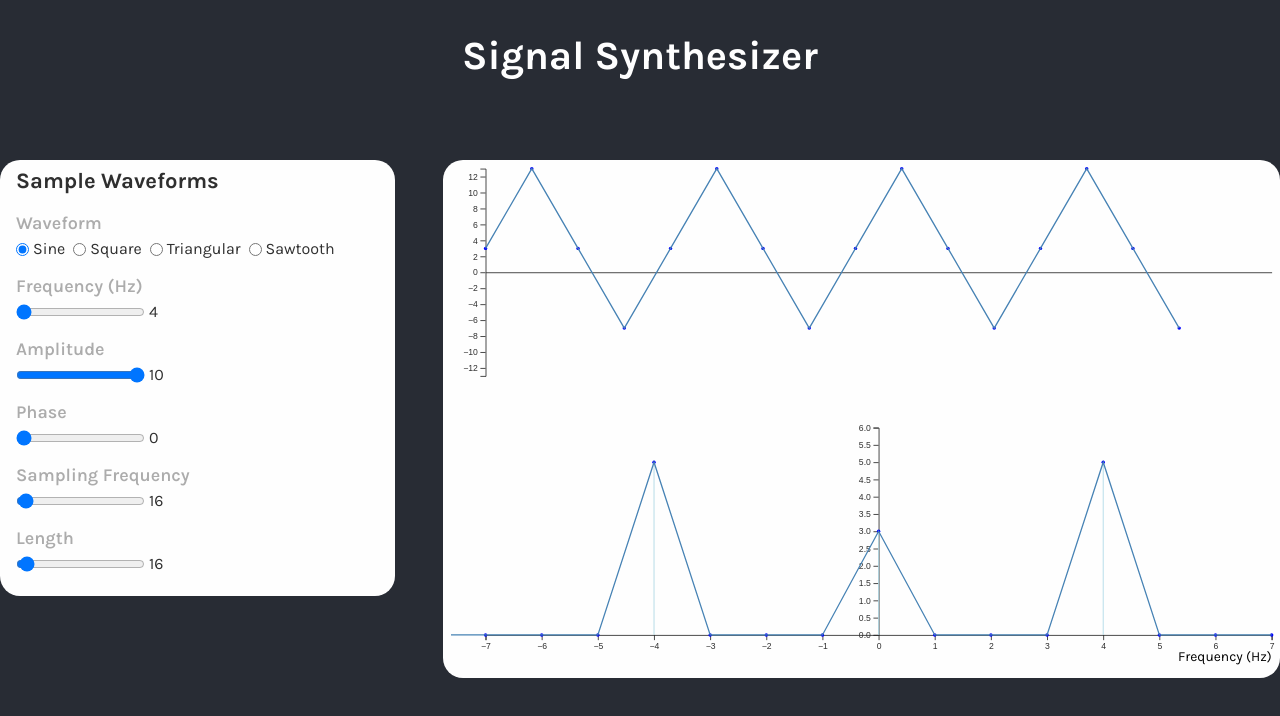
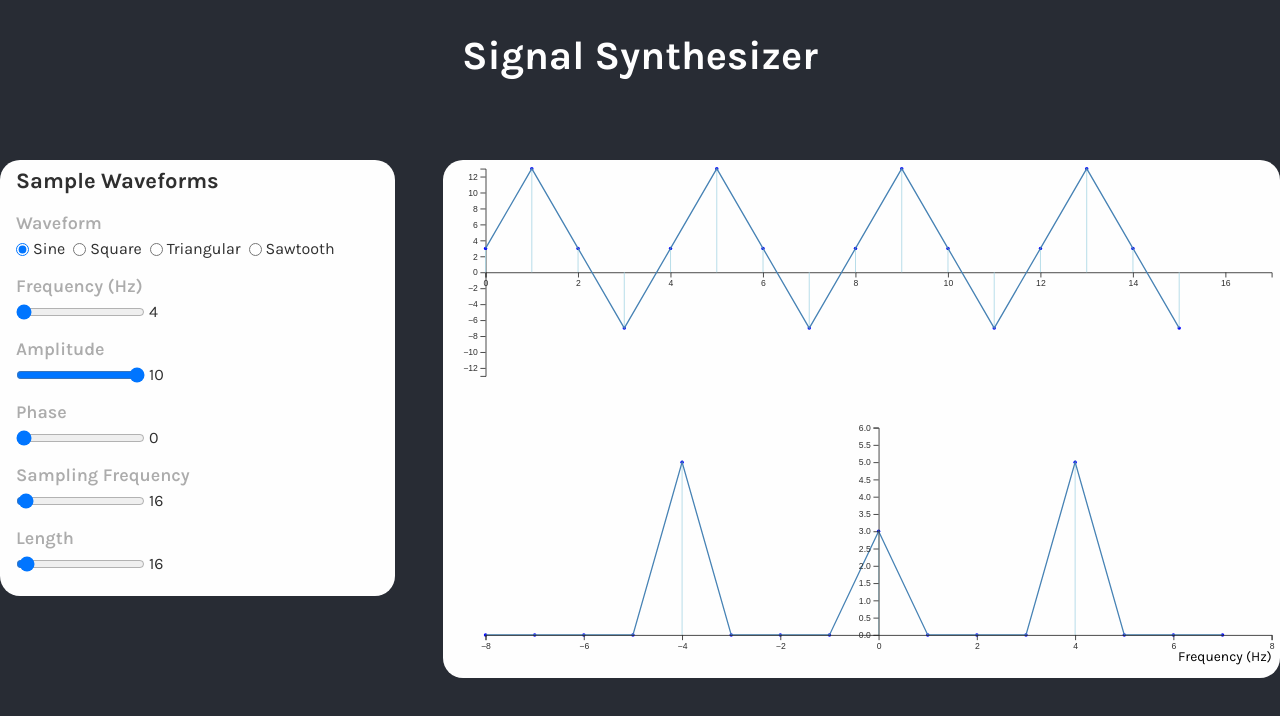
Before and after one commit to vteodorodev/signal_synth, a React (Create React App) app: page / in a window 1280 px wide. Shown: the top 716 px of the page. Built offline with nearby package versions, Linux system fonts and the light colour scheme.

Commit message:
put d3 charts in own util

```diff
--- a/src/components/StemChart/index.tsx
+++ b/src/components/StemChart/index.tsx
@@ -1,6 +1,16 @@
 import { useEffect, useRef } from "react";
 import { Dataset, FourierSignal, RealSignal, StemChartProps } from "../../commons/types";
 import * as d3 from "d3";
+import {
+  appendAxes,
+  buildCanvas,
+  clearCanvas,
+  makeLinearScale,
+  appendStems,
+  appendLines,
+  appendAxesLabels,
+  getAxesDomain,
+} from "../../utils/chart";
 
 const layoutHeight = 300;
 const layoutWidth = 960;
@@ -10,182 +20,47 @@ const margin = { top: 10, right: 10, bottom: 50, left: 40 },
   height = layoutHeight - margin.top - margin.bottom;
 
 function buildRealStemChart(data: RealSignal, svgRef: any) {
-  let xMin, xMax: number;
-  let yMin, yMax: number;
+  const { xDomain, yDomain } = getAxesDomain(data, "time");
 
-  let x: d3.ScaleLinear<number, number, never>;
-  let y: d3.ScaleLinear<number, number, never>;
+  const { xScale, yScale, xAxis, yAxis } = makeLinearScale(xDomain, yDomain, width, height);
 
-  let xAxis: d3.Axis<d3.NumberValue>;
-  let yAxis: d3.Axis<d3.NumberValue>;
+  clearCanvas("time-chart");
 
-  xMin = 0;
-  xMax = data.length + 1;
-  yMax = d3.max(data as RealSignal, (d) => Math.abs(d)) as number;
+  const svg = buildCanvas(
+    svgRef,
+    { width: layoutWidth, height: layoutHeight },
+    margin,
+    "time-chart"
+  );
 
-  x = d3.scaleLinear().domain([xMin, xMax]).range([0, width]);
-  y = d3.scaleLinear().domain([-yMax, yMax]).range([height, 0]);
+  appendAxes(svg, "time-x-axis", "time-y-axis", xAxis, yAxis, yScale(0), xScale(0));
 
-  xAxis = d3.axisBottom(x);
-  yAxis = d3.axisLeft(y);
+  appendStems(svg, data, xScale, yScale, "time");
 
-  xAxis.tickFormat((x) => "").tickSize(0);
-
-  d3.select("#time-chart").selectAll("*").remove();
-
-  var svg = d3
-    .select(svgRef.current)
-    .attr("viewBox", `0 0 ${layoutWidth} ${layoutHeight}`)
-    .attr("id", "time-chart")
-    .attr("width", "100%")
-    //.attr("width", width + margin.left + margin.right)
-    //.attr("height", height + margin.top + margin.bottom)
-    .append("g")
-    .attr("transform", "translate(" + margin.left + "," + margin.top + ")");
-
-  svg
-    .append("g")
-    .attr("id", "time-x-axis")
-    .attr("transform", "translate(0," + y(0) + ")")
-    .call(xAxis)
-    .selectAll("text")
-    .style("text-anchor", "center");
-
-  svg.append("g").attr("id", "time-y-axis").call(yAxis);
-
-  /*   svg
-    .append("g")
-    .attr("id", "time-lines")
-    .selectAll("time-lines")
-    .data(data)
-    .enter()
-    .append("line")
-    .attr("x1", (d, i) => x(i))
-    .attr("x2", (d, i) => x(i))
-    .attr("y1", (d, i) => y(d))
-    .attr("y2", (d, i) => y(0))
-    .attr("stroke", "lightblue"); */
-
-  svg
-    .append("g")
-    .attr("id", "time-circles")
-    .selectAll("time-circles")
-    .data(data)
-    .enter()
-    .append("circle")
-    .attr("cx", (d, i) => x(i))
-    .attr("cy", (d, i) => y(d as number))
-    .attr("r", "2")
-    .style("fill", "blue");
-
-  svg
-    .append("path")
-    .datum(data)
-    .attr("fill", "none")
-    .attr("stroke", "steelblue")
-    .attr("stroke-width", 1.5)
-    .attr(
-      "d",
-      d3.line(
-        (d, i) => x(i),
-        (d, i) => y(d)
-      )
-    );
+  appendLines(svg, data, xScale, yScale, "time");
 }
 
 function buildMagnitudeStemChart(data: FourierSignal, svgRef: any) {
-  let xMin, xMax: number;
-  let yMin, yMax: number;
+  const { xDomain, yDomain } = getAxesDomain(data, "frequency");
 
-  let xScale: d3.ScaleLinear<number, number, never>;
-  let yScale: d3.ScaleLinear<number, number, never>;
+  const { xScale, yScale, xAxis, yAxis } = makeLinearScale(xDomain, yDomain, width, height);
 
-  let xAxis: d3.Axis<d3.NumberValue>;
-  let yAxis: d3.Axis<d3.NumberValue>;
+  clearCanvas("magnitude-chart");
 
-  xMax = d3.max(data, (d) => d.w) as number;
-  yMin = 0;
-  // yMax = d3.max(data, (d) => d.r) as number;
-  yMax = Math.ceil((d3.max(data, (d) => d.r) as number) / 2) * 2;
+  const svg = buildCanvas(
+    svgRef,
+    { width: layoutWidth, height: layoutHeight },
+    margin,
+    "magnitude-chart"
+  );
 
-  xScale = d3.scaleLinear().domain([-xMax, xMax]).range([0, width]);
-  yScale = d3.scaleLinear().domain([yMin, yMax]).range([height, 0]);
+  appendStems(svg, data, xScale, yScale, "frequency");
 
-  xAxis = d3.axisBottom(xScale);
-  yAxis = d3.axisLeft(yScale);
+  appendAxesLabels(svg, width, height, "Frequency (Hz)");
 
-  d3.select("#magnitude-chart").selectAll("*").remove();
+  appendLines(svg, data, xScale, yScale, "frequency");
 
-  const svg = d3
-    .select(svgRef.current)
-    .attr("viewBox", `0 0 ${layoutWidth} ${layoutHeight}`)
-    .attr("id", "magnitude-chart")
-    // .attr("width", width + margin.left + margin.right)
-    .attr("width", "100%")
-    // .attr("height", height + margin.top + margin.bottom)
-    .append("g")
-    .attr("transform", "translate(" + margin.left + "," + margin.top + ")");
-
-  const xAxisSvg = svg
-    .append("g")
-    .attr("id", "magnitude-x-axis")
-    .attr("transform", "translate(0," + yScale(0) + ")")
-    .call(xAxis)
-    .selectAll("text")
-    .style("text-anchor", "center");
-
-  svg
-    .append("text")
-    .attr("class", "x label")
-    .attr("text-anchor", "end")
-    .attr("x", width)
-    .attr("y", height + 30)
-    .text("Frequency (Hz)");
-
-  svg
-    .append("g")
-    .attr("id", "magnitude-y-axis")
-    .attr("transform", "translate(" + xScale(0) + ", 0)")
-    .call(yAxis);
-
-  svg
-    .append("g")
-    .attr("id", "lines")
-    .selectAll("lines")
-    .data(data)
-    .enter()
-    .append("line")
-    .attr("x1", (d, i) => xScale(d.w))
-    .attr("x2", (d, i) => xScale(d.w))
-    .attr("y1", (d, i) => yScale(d.r))
-    .attr("y2", (d, i) => yScale(0))
-    .attr("stroke", "lightblue");
-
-  svg
-    .append("g")
-    .attr("id", "circles")
-    .selectAll("mycircle")
-    .data(data)
-    .enter()
-    .append("circle")
-    .attr("cx", (d, i) => xScale(d.w))
-    .attr("cy", (d, i) => yScale(d.r))
-    .attr("r", "2")
-    .style("fill", "blue");
-
-  svg
-    .append("path")
-    .datum(data)
-    .attr("fill", "none")
-    .attr("stroke", "steelblue")
-    .attr("stroke-width", 1.5)
-    .attr(
-      "d",
-      d3.line(
-        (d, i) => xScale(d.w),
-        (d, i) => yScale(d.r)
-      )
-    );
+  appendAxes(svg, "magnitude-x-axis", "magnitude-y-axis", xAxis, yAxis, yScale(0), xScale(0));
 }
 
 function StemChart({ data, type }: StemChartProps) {
@@ -205,8 +80,6 @@ function StemChart({ data, type }: StemChartProps) {
 
   useEffect(buildSVG, [data, type]);
 
-  // Parse the Data
-
   return (
     <div className="d-flex ps-2">
       <svg ref={svgRef}></svg>
--- /dev/null
+++ b/src/utils/chart.ts
@@ -0,0 +1,206 @@
+import * as d3 from "d3";
+
+import { FourierSignal, Layout, Margin, RealSignal } from "../commons/types";
+
+export function buildCanvas(
+  svgRef: React.RefObject<HTMLElement>,
+  layout: Layout,
+  margin: Margin,
+  id: string
+) {
+  const svg = d3
+    .select(svgRef.current)
+    .attr("viewBox", `0 0 ${layout.width} ${layout.height}`)
+    .attr("id", id)
+    // .attr("width", width + margin.left + margin.right)
+    .attr("width", "100%")
+    // .attr("height", height + margin.top + margin.bottom)
+    .append("g")
+    .attr("transform", "translate(" + margin.left + "," + margin.top + ")");
+
+  return svg;
+}
+
+export function clearCanvas(id: string) {
+  d3.select(`#${id}`).selectAll("*").remove();
+}
+
+export function getAxesDomain(data: RealSignal | FourierSignal, type: "time" | "frequency") {
+  let xMin, xMax, yMin, yMax: number;
+
+  switch (type) {
+    case "time":
+      xMin = 0;
+      xMax = data.length + 1;
+      yMax = d3.max(data as RealSignal, (d) => Math.abs(d)) as number;
+      yMin = -yMax;
+      break;
+    case "frequency":
+      xMax = d3.max(data as FourierSignal, (d) => Math.abs(d.w)) as number;
+      xMin = -xMax;
+      yMin = 0;
+      yMax = Math.ceil((d3.max(data as FourierSignal, (d) => d.r) as number) / 2) * 2;
+      break;
+  }
+
+  return { xDomain: [xMin, xMax] as [number, number], yDomain: [yMin, yMax] as [number, number] };
+}
+
+export function makeLinearScale(
+  xDomain: [number, number],
+  yDomain: [number, number],
+  width: number,
+  height: number
+) {
+  const xScale = d3.scaleLinear().domain(xDomain).range([0, width]);
+  const yScale = d3.scaleLinear().domain(yDomain).range([height, 0]);
+
+  const xAxis = d3.axisBottom(xScale);
+  const yAxis = d3.axisLeft(yScale);
+
+  return { xScale, yScale, xAxis, yAxis };
+}
+
+export function appendAxes(
+  svg: d3.Selection<SVGGElement, unknown, null, undefined>,
+  xAxisId: string,
+  yAxisId: string,
+  xAxis: d3.Axis<d3.NumberValue>,
+  yAxis: d3.Axis<d3.NumberValue>,
+  xAxisOffset: number,
+  yAxisOffset: number
+) {
+  svg
+    .append("g")
+    .attr("id", xAxisId)
+    .attr("transform", "translate(0," + xAxisOffset + ")")
+    .call(xAxis)
+    .selectAll("text")
+    .style("text-anchor", "center");
+
+  svg
+    .append("g")
+    .attr("id", yAxisId)
+    .attr("transform", "translate(" + yAxisOffset + ", 0)")
+    .call(yAxis);
+}
+
+export function appendStems(
+  svg: d3.Selection<SVGGElement, unknown, null, undefined>,
+  data: RealSignal | FourierSignal,
+  xScale: d3.ScaleLinear<number, number, never>,
+  yScale: d3.ScaleLinear<number, number, never>,
+  type: "time" | "frequency"
+) {
+  switch (type) {
+    case "time":
+      svg
+        .append("g")
+        .attr("id", "stem-time-lines")
+        .selectAll("time-lines")
+        .data(data as RealSignal)
+        .enter()
+        .append("line")
+        .attr("x1", (d, i) => xScale(i))
+        .attr("x2", (d, i) => xScale(i))
+        .attr("y1", (d, i) => yScale(d))
+        .attr("y2", (d, i) => yScale(0))
+        .attr("stroke", "lightblue");
+
+      svg
+        .append("g")
+        .attr("id", "time-circles")
+        .selectAll("time-circles")
+        .data(data as RealSignal)
+        .enter()
+        .append("circle")
+        .attr("cx", (d, i) => xScale(i))
+        .attr("cy", (d, i) => yScale(d))
+        .attr("r", "2")
+        .style("fill", "blue");
+      break;
+    case "frequency":
+      svg
+        .append("g")
+        .attr("id", "stem-frequency-lines")
+        .selectAll("frequency-line")
+        .data(data as FourierSignal)
+        .enter()
+        .append("line")
+        .attr("x1", (d, i) => xScale(d.w))
+        .attr("x2", (d, i) => xScale(d.w))
+        .attr("y1", (d, i) => yScale(d.r))
+        .attr("y2", (d, i) => yScale(0))
+        .attr("stroke", "lightblue");
+
+      svg
+        .append("g")
+        .attr("id", "stem-frequency-circles")
+        .selectAll("frequency-circle")
+        .data(data as FourierSignal)
+        .enter()
+        .append("circle")
+        .attr("cx", (d, i) => xScale(d.w))
+        .attr("cy", (d, i) => yScale(d.r))
+        .attr("r", "2")
+        .style("fill", "blue");
+      break;
+  }
+}
+
+export function appendLines(
+  svg: d3.Selection<SVGGElement, unknown, null, undefined>,
+  data: RealSignal | FourierSignal,
+  xScale: d3.ScaleLinear<number, number, never>,
+  yScale: d3.ScaleLinear<number, number, never>,
+  type: "time" | "frequency"
+) {
+  switch (type) {
+    case "time":
+      svg
+        .append("path")
+        .datum(data as RealSignal)
+        .attr("fill", "none")
+        .attr("stroke", "steelblue")
+        .attr("stroke-width", 1.5)
+        .attr(
+          "d",
+          d3.line(
+            (d, i) => xScale(i),
+            (d, i) => yScale(d)
+          )
+        );
+      break;
+    case "frequency":
+      svg
+        .append("path")
+        .datum(data as FourierSignal)
+        .attr("fill", "none")
+        .attr("stroke", "steelblue")
+        .attr("stroke-width", 1.5)
+        .attr(
+          "d",
+          d3.line(
+            (d, i) => xScale(d.w),
+            (d, i) => yScale(d.r)
+          )
+        );
+      break;
+  }
+}
+
+export function appendAxesLabels(
+  svg: d3.Selection<SVGGElement, unknown, null, undefined>,
+  chartWidth: number,
+  chartHeight: number,
+  xLabel?: string,
+  yLabel?: string
+) {
+  svg
+    .append("text")
+    .attr("class", "x-label")
+    .attr("text-anchor", "end")
+    .attr("x", chartWidth)
+    .attr("y", chartHeight + 30)
+    .text(xLabel ?? "");
+}
--- a/src/utils/fourier.ts
+++ b/src/utils/fourier.ts
@@ -20,7 +20,6 @@ export class Fourier {
 
   forward(signal: RealSignal, samplingRate: number = 1) {
     const length = signal.length;
-    console.log("length", length);
     if (length !== this.windowSize) {
       throw new Error("Signal length should match the window size");
     } else {
@@ -34,7 +33,6 @@ export class Fourier {
       });
 
       for (let k = 0; k < Math.floor(length / 2) + 1; k++) {
-        console.log(k);
         let phasor = complex(0, 0);
         for (let n = 0; n < length; n++) {
           const basisVector = this.__calculateBasisVector(n, k);
@@ -66,8 +64,10 @@ export class Fourier {
         }
       }
 
-      console.log(freqSignal);
-      return [...freqSignal.slice(length / 2), ...freqSignal.slice(0, length / 2)];
+      return [
+        ...freqSignal.slice(Math.ceil(length / 2)),
+        ...freqSignal.slice(0, Math.ceil(length / 2)),
+      ];
     }
   }
 
```
Also changed, not shown: src/commons/types.ts (+12 -0 lines).
